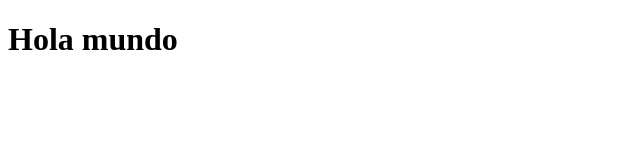
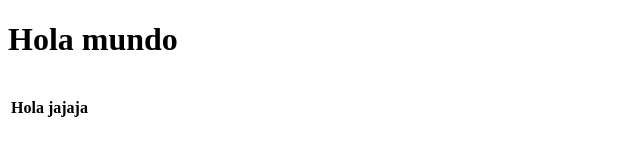
Before and after one commit to Aucatoma/Aplicaciones-Web, a plain HTML site: page Aplicación/index.html in a window 1280 px wide. Shown: the whole page, without its empty margins (0-640 px from the left). Drawn offline with Linux system fonts and the light colour scheme.

```diff
--- a/Aplicación/index.html
+++ b/Aplicación/index.html
@@ -3,8 +3,19 @@
 <head>
     <meta charset="UTF-8">
     <title>Title</title>
+    <style>
+        tr {
+            border:5px dotted aqua !important;
+        }
+    </style>
 </head>
 <body>
     <h1>Hola mundo</h1>
+    <table>
+        <tr>
+        <th><p>Hola</p></th>
+        <th><p>jajaja</p></th>
+        </tr>
+    </table>
 </body>
 </html>
```
Also changed, not shown: 1 other file.
